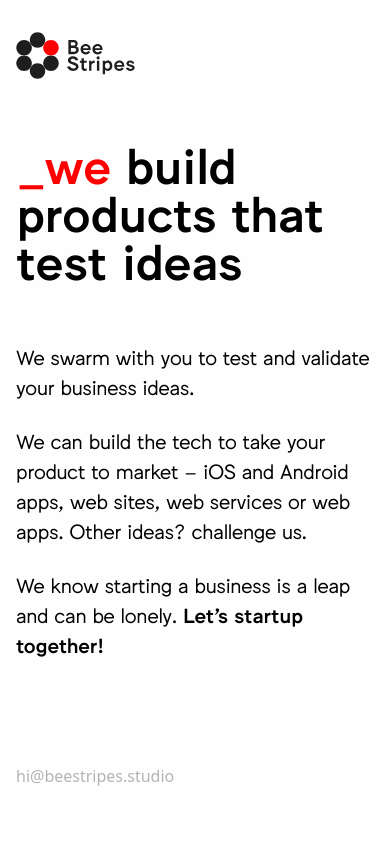
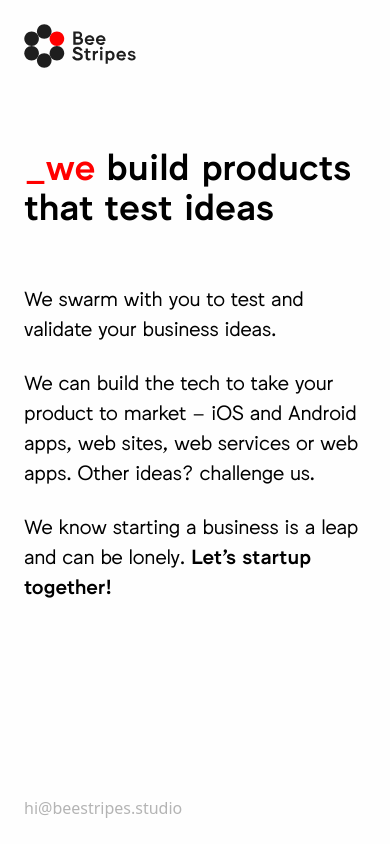
Before and after one commit to beestripes/beestripes-website, a React (Vite) app: page / in a window 390 px wide. Built offline with nearby package versions, Linux system fonts and the light colour scheme.

Commit message:
responsive 2

```diff
--- a/package.json
+++ b/package.json
@@ -22,6 +22,7 @@
     "postcss": "^8.2.9",
     "react": "^17.0.1",
     "react-dom": "^17.0.1",
+    "react-responsive": "^8.2.0",
     "react-router": "^5.2.0",
     "react-router-dom": "^5.2.0"
   },
--- a/src/App.jsx
+++ b/src/App.jsx
@@ -10,23 +10,30 @@ import './assets/fonts/jungka.module.css';
 export function App() {
   const location = useLocation();
   const [ shownSplash, setShownSplash ] = useState(false);
+  // const shownSplash = false;
+  // const setShownSplash = () => {};
 
   return (
-    <div style={{ height: '100%', width: '100%', backgroundColor: '#FEFEFE' }}>
-      <div className={'container max-w-3xl sm-container mx-auto py-8 md:py-16 px-4 flex flex-col h-full'}>
+    <div className={'w-full h-full'} style={{ backgroundColor: '#FEFEFE' }}>
+      <div className={'h-full md:mx-auto max-w-screen-md'}>
         {(!shownSplash && location.pathname === '/') && <Splash onComplete={() => setShownSplash(true)} />}
+
+        <div className={'flex flex-col h-full px-6'}>
           <div className={'flex'}>
-          <div className={'w-2/6 md:w-min'}><img src={Logo} width="160" alt="Bee Stripes" /></div>
+            <div className={'w-28 pt-6 md:w-36 md:pt-8'}><img src={Logo} width="160" alt="Bee Stripes" /></div>
           </div>
-        <div className={'flex flex-1 md:items-center'}>
+          <div className={'flex flex-1 sm:items-center'}>
             <Switch>
               <Route key={'home'} path={'/'} component={() => <Home onEnter={shownSplash} />} />
-            <Route key={'about'} path={'/about'} component={About} />
+              {/*<Route key={'about'} path={'/about'} component={About} />*/}
             </Switch>
           </div>
-        <div className={'md:absolute md:bottom-4 md:left-6 '}>
+          <div className={'md:absolute md:bottom-4 md:left-6'}>
             <p className="mt-2 pb-6 leading-normal" style={{color: '#b4b4b4'}}>hi@beestripes.studio</p>
           </div>
+        </div>
+
+
       </div>
     </div>
   )
--- a/src/components/SplashLogo.jsx
+++ b/src/components/SplashLogo.jsx
@@ -8,7 +8,7 @@ export const SplashLogo = () => (
 		float: 'none',
 		margin: '0 auto',
 		display: 'block',
-	}} xmlns="http://www.w3.org/2000/svg" width={540} viewBox="0 0 584.32 99.66">
+	}} className={'w-6/12 md:w-min'} xmlns="http://www.w3.org/2000/svg" width={540} viewBox="0 0 584.32 99.66">
 		<title>Bee Stripes</title>
 		<defs>
 			<style>{`.cls-1{fill:#fff;}`}</style>
--- a/src/pages/Home.jsx
+++ b/src/pages/Home.jsx
@@ -1,6 +1,7 @@
 import React, { useState, useEffect } from 'react';
 import tokens from "../tokens";
 import { motion } from 'framer-motion';
+import { useMediaQuery } from 'react-responsive';
 
 const steps = {
   'init': {
@@ -15,6 +16,8 @@ const steps = {
 
 const Home = ({ onEnter }) => {
   const [animationProps, setAnimationProps] = useState(steps['init']);
+  const isMd = useMediaQuery({ query: '(min-width: 768px)' })
+
 
   useEffect(() => {
     setAnimationProps(steps['enter'])
@@ -22,11 +25,18 @@ const Home = ({ onEnter }) => {
 
   return (
     <motion.div {...animationProps} className={'block font-medium'}>
-      <h2 className="pt-16 md:pt-0 text-5xl md:text-6xl text-black" style={{ fontFamily: tokens.fontFamily.jungkaMedium }}>
-      <span className={'block'}>
-        <span style={{ color: 'red' }}>_we</span> build products that
-      </span>
-        <span className={'block'}>test ideas</span>
+      <h2 className="pt-20 text-4xl md:pt-0 md:text-6xl text-black" style={{ fontFamily: tokens.fontFamily.jungkaMedium }}>
+        {isMd
+          ? (
+            <>
+              <span className={'block'}><span style={{ color: 'red' }}>_we</span> build products that</span>
+              <span className={'block'}>test ideas</span>
+            </>
+          )
+          : (
+            <span><span style={{ color: 'red' }}>_we</span> build products that test ideas</span>
+          )
+        }
       </h2>
       <div className={'mt-14 md:mt-20 text-black'} style={{ fontFamily: tokens.fontFamily.jungkaLight }}>
         <p className="text-xl md:text-2xl pb-6 leading-normal">We swarm with you to test and validate your business ideas.</p>
```
Also changed, not shown: 1 other file (tests, documents, lock files or other folders). Lines whose indentation alone changed are shown as unchanged.
